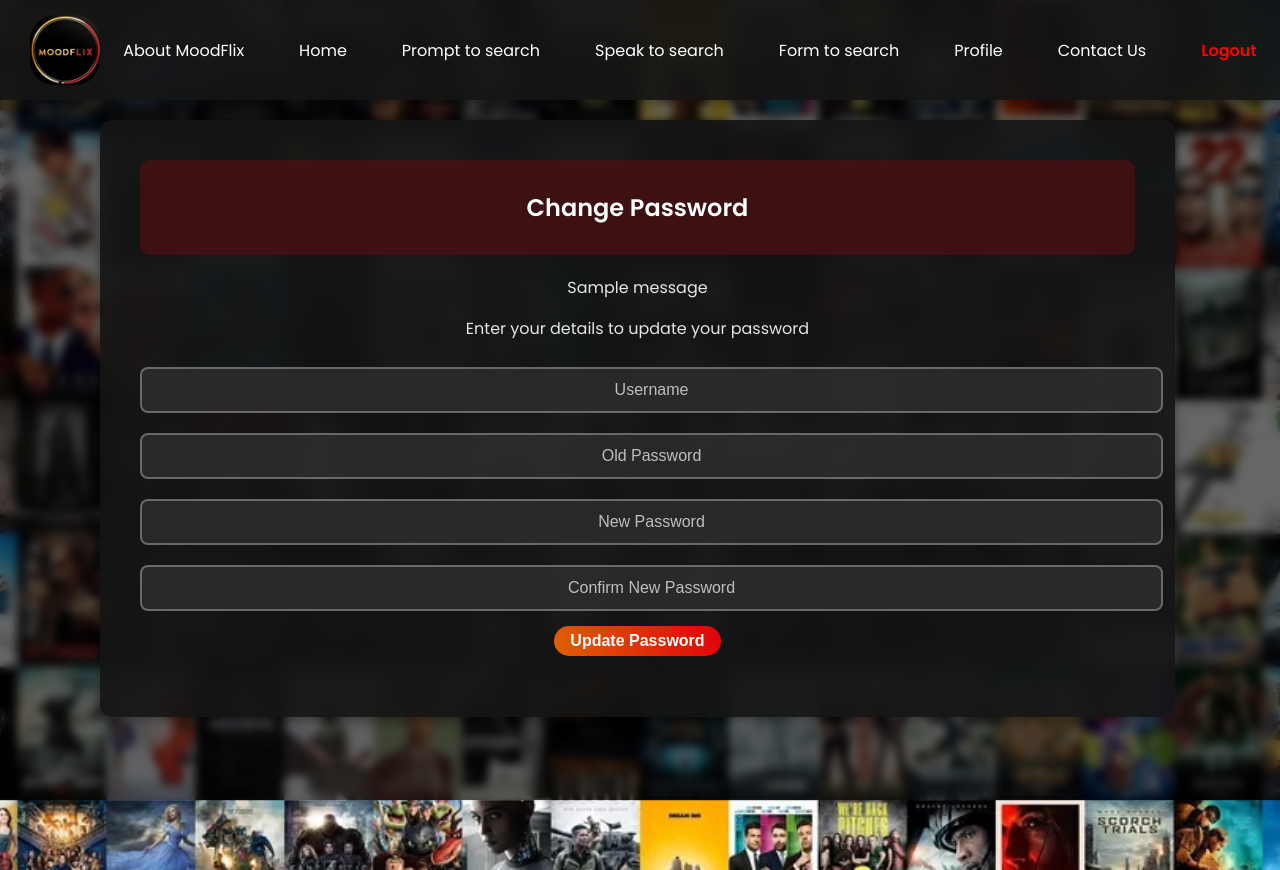
After one commit to TavishiS/Emotion2Movies, a Python web app: template Project/templates/change_password.html in a window 1280 px wide. The commit adds this page. Run offline with Jinja, Linux system fonts and the light colour scheme; the template is opened without the code that fills it, so the values that code supplies are empty; one stand-in notice (Sample message) is shown.

Commit message:
Adding user profile page and change password functionality

```diff
--- a/Project/static/style.css
+++ b/Project/static/style.css
@@ -138,7 +138,7 @@ tr:last-child td {
     padding: 15px;
     border-radius: 8px;
     color: white;
-    text-align: right;
+    text-align: center;
     backdrop-filter: blur(5px);
 }
 
--- /dev/null
+++ b/Project/templates/change_password.html
@@ -0,0 +1,103 @@
+<!DOCTYPE html>
+<html lang="en">
+<head>
+    <meta charset="UTF-8">
+    <meta name="viewport" content="width=device-width, initial-scale=1.0">
+    <title>Change Password</title>
+    <link rel="stylesheet" type="text/css" href="../static/style.css">
+    <link rel="icon" href="../static/MoodFlix_LOGO.png" type="image/png">
+</head>
+<body>
+    <header class="navbar">
+        <img src="../static/MoodFlix_LOGO.png" alt="MoodFlix Logo" style="height: 70px; border-radius: 25px;">
+        <nav class="nav-menu">
+            <a href="/about4user">About MoodFlix</a>
+            <a href="/home_user">Home</a>
+            <a href="/prompt_input">Prompt to search</a>
+            <a href="/prompt_input_speech">Speak to search</a>
+            <a href="/form_input">Form to search</a>
+            <a href="/profile">Profile</a>
+            <a href="/contact_us_user">Contact Us</a>
+            <a style="color: red; font-weight: bold;" href="/logout">Logout</a>
+        </nav>
+    </header>
+
+    <div class="floating-shapes">
+        <div class="shape" style="width: 60px; height: 60px; left: 10%; top: 20%;"></div>
+        <div class="shape" style="width: 80px; height: 80px; right: 15%; bottom: 30%;"></div>
+        <div class="shape" style="width: 40px; height: 40px; left: 20%; bottom: 10%;"></div>
+        <div class="shape" style="width: 100px; height: 100px; right: 5%; top: 10%;"></div>
+    </div>
+
+    <div class="container" style="margin-right: 105px;">
+        <div class="header" style="margin-bottom: 20px; text-align: center;">
+            <h2>Change Password</h2>
+        </div>
+
+        <div>
+            {% with messages = get_flashed_messages(with_categories=True) %}
+            {% if messages %}
+                {% for category, message in messages %}
+                    <div class="flash-message {{ category }}">{{ message }}</div>
+                {% endfor %}
+            {% endif %}
+            {% endwith %}
+        </div>
+
+        <p class="subtitle">Enter your details to update your password</p>
+
+        <form id="change-password-form">
+            <input type="text" id="username" name="username" placeholder="Username" required class="input-box">
+            <input type="password" id="old_password" name="old_password" placeholder="Old Password" required class="input-box">
+            <input type="password" id="new_password" name="new_password" placeholder="New Password" required class="input-box">
+            <input type="password" id="recheck_new_password" name="recheck_new_password" placeholder="Confirm New Password" required class="input-box">
+
+            <div class="form-group" style="text-align: center;">
+                <button class="button" type="submit" style margin-top: 60px>Update Password</button>
+                <p id="message"></p>
+            </div>
+        </form>
+    </div>
+
+    <script>
+        document.addEventListener('mousemove', (e) => {
+            const shapes = document.querySelectorAll('.shape');
+            const x = e.clientX / window.innerWidth;
+            const y = e.clientY / window.innerHeight;
+
+            shapes.forEach(shape => {
+                const shapeX = parseFloat(shape.style.left) / 100;
+                const shapeY = parseFloat(shape.style.top) / 100;
+
+                const moveX = (x - 0.5) * 20 * (shapeX - 0.5);
+                const moveY = (y - 0.5) * 20 * (shapeY - 0.5);
+
+                shape.style.transform = `translate(${moveX}px, ${moveY}px)`;
+            });
+        });
+
+        document.getElementById("change-password-form").addEventListener("submit", async function(event) {
+            event.preventDefault();
+
+            const formData = {
+                username: document.getElementById("username").value,
+                old_password: document.getElementById("old_password").value,
+                new_password: document.getElementById("new_password").value,
+                recheck_new_password: document.getElementById("recheck_new_password").value
+            };
+
+            const response = await fetch("/change_password", {
+                method: "POST",
+                headers: { "Content-Type": "application/json" },
+                body: JSON.stringify(formData)
+            });
+
+            const result = await response.json();
+            const messageBox = document.getElementById("message");
+
+            messageBox.textContent = result.message;
+            messageBox.style.color = (result.message === "Password changed successfully") ? "green" : "red";
+        });
+    </script>
+</body>
+</html>
```
Also changed, not shown: Project/app.py (+21 -0 lines), Project/templates/profile.html (+3 -41 lines).
